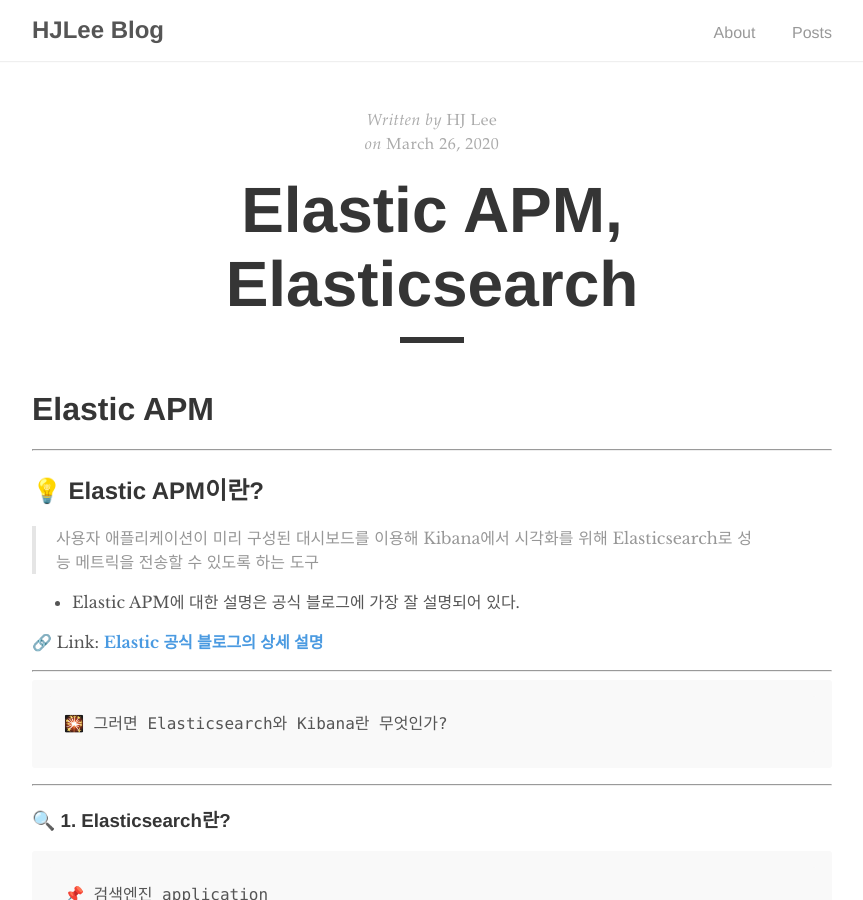
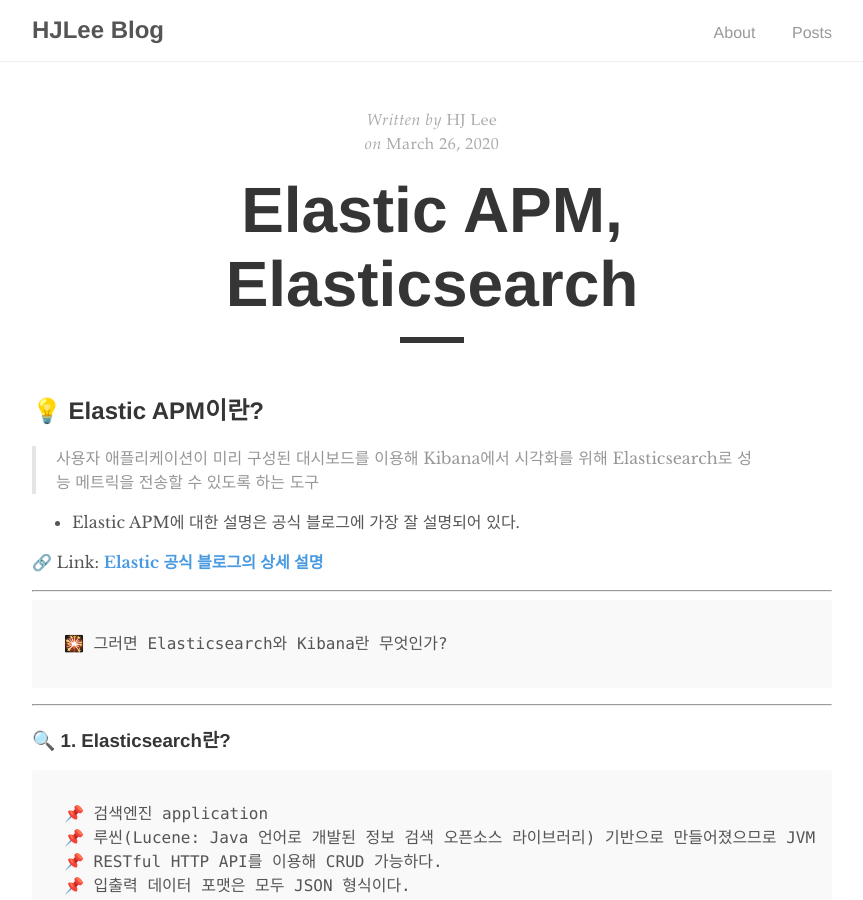
Before and after one commit to tales0210/tales0210.github.io, a Jekyll site: the page built from _posts/2020-03-26-elastic-apm-with-elasticsearch.md, in a window 1280 px wide and 900 px high. Shown: the whole window, without its empty margins (208-1071 px from the left). Built offline with Jekyll 4.4.1, drawn with Linux system fonts in a browser that asks for light colours.

Commit message:
h1 삭제

```diff
--- a/_posts/2020-03-26-elastic-apm-with-elasticsearch.md
+++ b/_posts/2020-03-26-elastic-apm-with-elasticsearch.md
@@ -2,10 +2,6 @@
 layout: post
 title: "Elastic APM, Elasticsearch"
 author: "HJ Lee"
----
-
-# Elastic APM
-
 ---
 
 ## 💡 Elastic APM이란?
```
